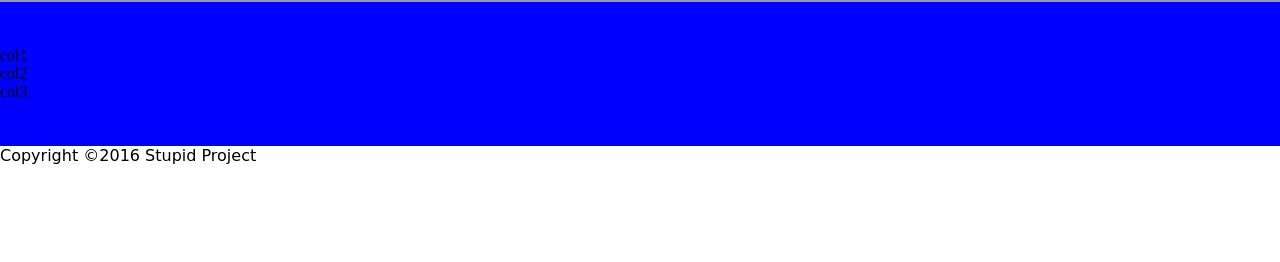
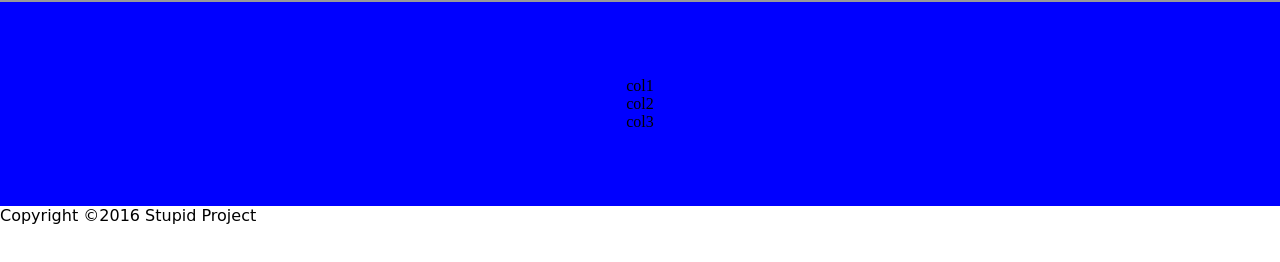
Before and after one commit to mosesag0813/My-MYP-Project, a plain HTML site: page index.html in a window 1280 px wide. Shown: the part 38-300 px from the top of the page. Drawn offline with Linux system fonts and the light colour scheme.

Commit message:
Update main.css

```diff
--- a/main.css
+++ b/main.css
@@ -28,7 +28,9 @@ nav ul li a {
 }
 .row {
   background-color:blue;
-  padding: 45px 0 45px 0;
+  padding: 75px 0 75px 0;
+  text-align:center;
+  display:block;
 }
 .info-below {
   font-family:cursive;
```
